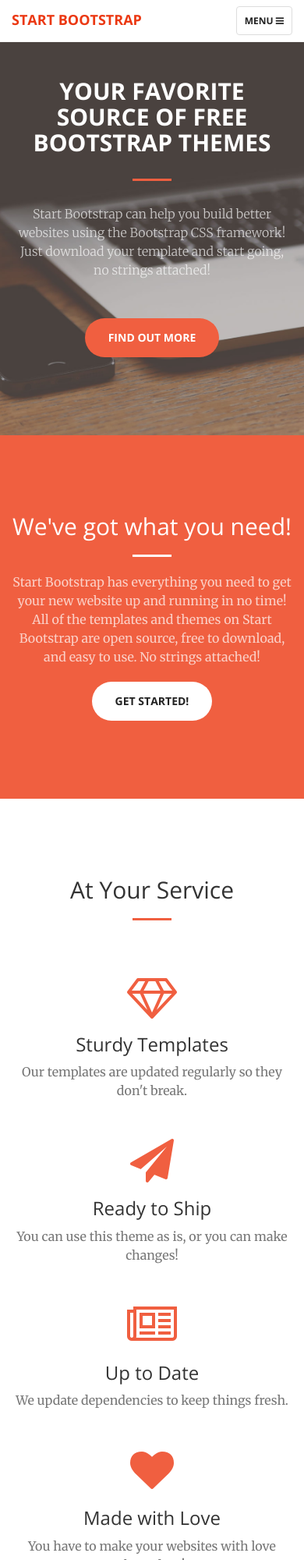
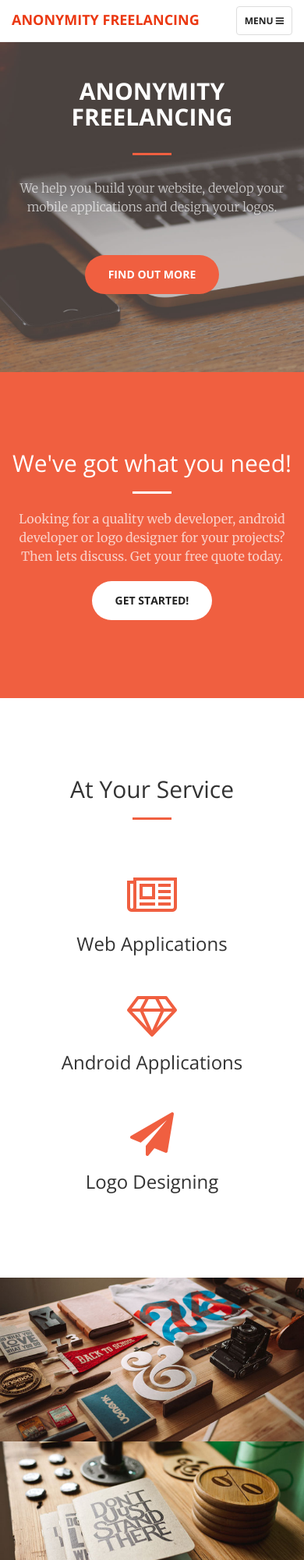
Before and after one commit to anonymityfreelancing/anonymityfreelancing, a website: page index.html in a window 390 px wide. Shown: the top 2000 px of the page at 78% size. Drawn offline with nearby package versions, Linux system fonts and the light colour scheme.

Commit message:
Update content

```diff
--- a/index.html
+++ b/index.html
@@ -9,7 +9,7 @@
     <meta name="description" content="">
     <meta name="author" content="">
 
-    <title>Creative - Start Bootstrap Theme</title>
+    <title>Anonymity Freelancing</title>
 
     <!-- Bootstrap Core CSS -->
     <link href="vendor/bootstrap/css/bootstrap.min.css" rel="stylesheet">
@@ -43,7 +43,7 @@
                 <button type="button" class="navbar-toggle collapsed" data-toggle="collapse" data-target="#bs-example-navbar-collapse-1">
                     <span class="sr-only">Toggle navigation</span> Menu <i class="fa fa-bars"></i>
                 </button>
-                <a class="navbar-brand page-scroll" href="#page-top">Start Bootstrap</a>
+                <a class="navbar-brand page-scroll" href="#page-top">Anonymity Freelancing</a>
             </div>
 
             <!-- Collect the nav links, forms, and other content for toggling -->
@@ -71,9 +71,9 @@
     <header>
         <div class="header-content">
             <div class="header-content-inner">
-                <h1 id="homeHeading">Your Favorite Source of Free Bootstrap Themes</h1>
+                <h1 id="homeHeading">Anonymity Freelancing</h1>
                 <hr>
-                <p>Start Bootstrap can help you build better websites using the Bootstrap CSS framework! Just download your template and start going, no strings attached!</p>
+                <p>We help you build your website, develop your mobile applications and design your logos.</p>
                 <a href="#about" class="btn btn-primary btn-xl page-scroll">Find Out More</a>
             </div>
         </div>
@@ -85,7 +85,7 @@
                 <div class="col-lg-8 col-lg-offset-2 text-center">
                     <h2 class="section-heading">We've got what you need!</h2>
                     <hr class="light">
-                    <p class="text-faded">Start Bootstrap has everything you need to get your new website up and running in no time! All of the templates and themes on Start Bootstrap are open source, free to download, and easy to use. No strings attached!</p>
+                    <p class="text-faded">Looking for a quality web developer, android developer or logo designer for your projects? Then lets discuss. Get your free quote today.</p>
                     <a href="#services" class="page-scroll btn btn-default btn-xl sr-button">Get Started!</a>
                 </div>
             </div>
@@ -103,32 +103,25 @@
         </div>
         <div class="container">
             <div class="row">
-                <div class="col-lg-3 col-md-6 text-center">
+                <div class="col-lg-4 col-md-6 text-center">
+                    <div class="service-box">
+                        <i class="fa fa-4x fa-newspaper-o text-primary sr-icons"></i>
+                        <h3>Web Applications</h3>
+                        <p class="text-muted"></p>
+                    </div>
+                </div>
+                <div class="col-lg-4 col-md-6 text-center">
                     <div class="service-box">
                         <i class="fa fa-4x fa-diamond text-primary sr-icons"></i>
-                        <h3>Sturdy Templates</h3>
-                        <p class="text-muted">Our templates are updated regularly so they don't break.</p>
+                        <h3>Android Applications</h3>
+                        <p class="text-muted"></p>
                     </div>
                 </div>
-                <div class="col-lg-3 col-md-6 text-center">
+                <div class="col-lg-4 col-md-6 text-center">
                     <div class="service-box">
                         <i class="fa fa-4x fa-paper-plane text-primary sr-icons"></i>
-                        <h3>Ready to Ship</h3>
-                        <p class="text-muted">You can use this theme as is, or you can make changes!</p>
-                    </div>
-                </div>
-                <div class="col-lg-3 col-md-6 text-center">
-                    <div class="service-box">
-                        <i class="fa fa-4x fa-newspaper-o text-primary sr-icons"></i>
-                        <h3>Up to Date</h3>
-                        <p class="text-muted">We update dependencies to keep things fresh.</p>
-                    </div>
-                </div>
-                <div class="col-lg-3 col-md-6 text-center">
-                    <div class="service-box">
-                        <i class="fa fa-4x fa-heart text-primary sr-icons"></i>
-                        <h3>Made with Love</h3>
-                        <p class="text-muted">You have to make your websites with love these days!</p>
+                        <h3>Logo Designing</h3>
+                        <p class="text-muted"></p>
                     </div>
                 </div>
             </div>
@@ -232,30 +225,21 @@
         </div>
     </section>
 
-    <aside class="bg-dark">
-        <div class="container text-center">
-            <div class="call-to-action">
-                <h2>Free Download at Start Bootstrap!</h2>
-                <a href="http://startbootstrap.com/template-overviews/creative/" class="btn btn-default btn-xl sr-button">Download Now!</a>
-            </div>
-        </div>
-    </aside>
-
     <section id="contact">
         <div class="container">
             <div class="row">
                 <div class="col-lg-8 col-lg-offset-2 text-center">
                     <h2 class="section-heading">Let's Get In Touch!</h2>
                     <hr class="primary">
-                    <p>Ready to start your next project with us? That's great! Give us a call or send us an email and we will get back to you as soon as possible!</p>
+                    <p>Ready to start your next project with us? That's great! Send us an email and we will get back to you as soon as possible!</p>
                 </div>
-                <div class="col-lg-4 col-lg-offset-2 text-center">
+                <!--<div class="col-lg-4 col-lg-offset-2 text-center">
                     <i class="fa fa-phone fa-3x sr-contact"></i>
                     <p>123-456-6789</p>
-                </div>
-                <div class="col-lg-4 text-center">
+                </div>-->
+                <div class="col-lg-4 col-lg-offset-4 text-center">
                     <i class="fa fa-envelope-o fa-3x sr-contact"></i>
-                    <p><a href="mailto:your-email@your-domain.com">feedback@startbootstrap.com</a></p>
+                    <p><a href="mailto:anonymityfreelancing@gmail.com">anonymityfreelancing@gmail.com</a></p>
                 </div>
             </div>
         </div>
```
